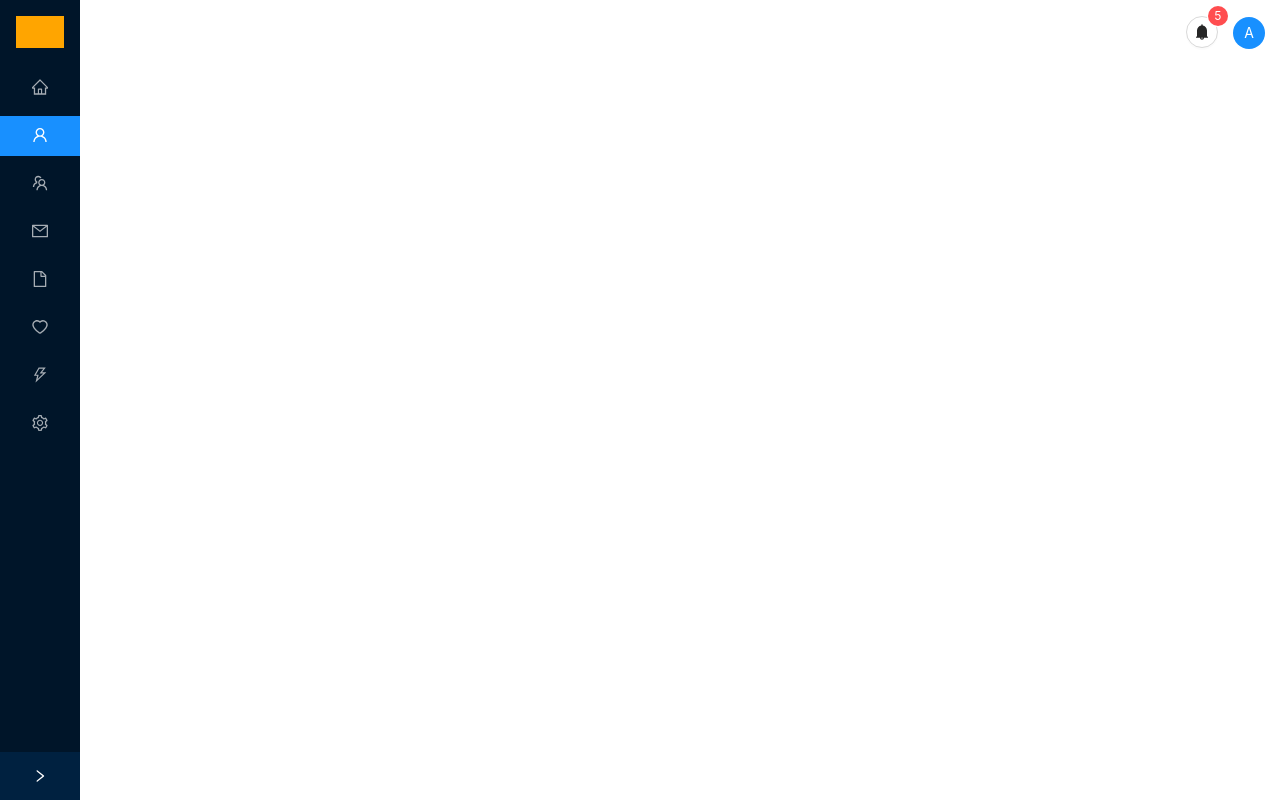
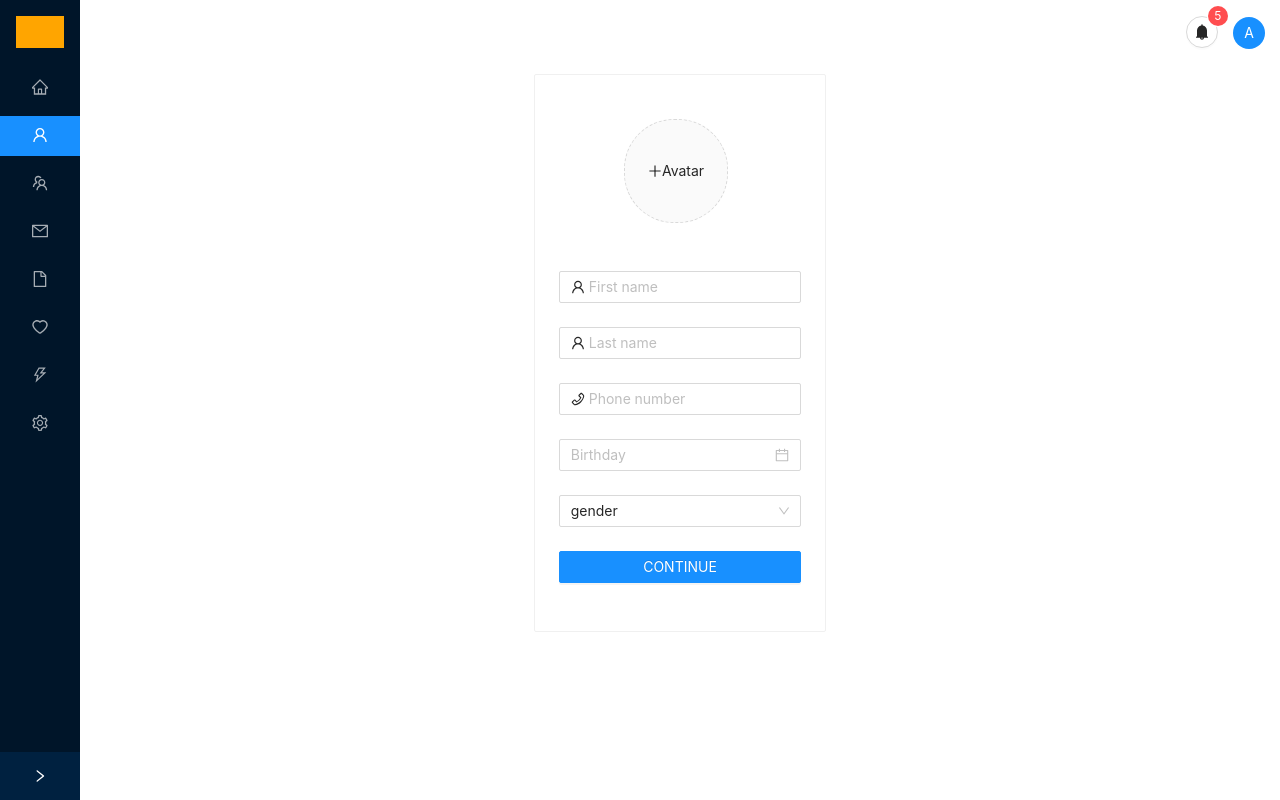
Before and after one commit to 2train-net/2train-ui, a React (Create React App) app: page /home in a window 1280 px wide. Both pictures are taken after a click on the item "Profile". Built offline with nearby package versions, Linux system fonts and the light colour scheme.

Commit message:
feat(auth): add profile form

```diff
--- a/src/app.component.tsx
+++ b/src/app.component.tsx
@@ -3,10 +3,10 @@ import { Route, Redirect } from 'react-router-dom';
 
 import Navigation from 'modules/navigation/navigation.module';
 import Home from 'modules/home/home.module';
-import { Login, Register } from 'modules/auth/auth.module';
+import { Login, Register, Profile } from 'modules/auth/auth.module';
 import WorkoutRoutine, { WorkoutRoutineProvider } from 'modules/workout-routine/workout-routine.module';
 
-import { ROOT, HOME, WORKOUT_ROUTINES, LOGIN, REGISTER } from 'shared/routes';
+import { ROOT, HOME, WORKOUT_ROUTINES, LOGIN, REGISTER, PROFILE } from 'shared/routes';
 
 import './app.css';
 
@@ -22,6 +22,7 @@ const App: FC = () => {
       </WorkoutRoutineProvider>
       <Route exact path={LOGIN} component={Login} />
       <Route exact path={REGISTER} component={Register} />
+      <Route exact path={PROFILE} component={Profile} />
     </Navigation>
   );
 };
--- a/src/modules/auth/auth.module.ts
+++ b/src/modules/auth/auth.module.ts
@@ -1,4 +1,5 @@
 import Login from './login/login.component';
 import Register from './register/register.component';
+import Profile from './profile/profile.component';
 
-export { Login, Register };
+export { Login, Register, Profile };
--- /dev/null
+++ b/src/modules/auth/profile/profile.component.tsx
@@ -0,0 +1,85 @@
+import React, { FC, useState } from 'react';
+
+import { Form, Input, Button, Card, Row, Col, Select, DatePicker, Upload } from 'antd';
+import { UserOutlined, PhoneOutlined, PlusOutlined } from '@ant-design/icons';
+
+import userStyles from './profile.style';
+import { UploadChangeParam } from 'antd/lib/upload';
+
+const { Item } = Form;
+const { Option } = Select;
+
+const Register: FC = () => {
+  const classes = userStyles();
+  const [avatar, setAvatar] = useState('');
+
+  const getBase64 = (file: Blob, callback: (avatar: string | ArrayBuffer | null) => void) => {
+    const reader = new FileReader();
+    reader.addEventListener('load', () => callback(reader.result));
+    reader.readAsDataURL(file);
+  };
+
+  const onUpload = (info: UploadChangeParam<any>) => {
+    getBase64(info.file, image => {
+      if (image && typeof image === 'string') {
+        setAvatar(image);
+      }
+    });
+  };
+
+  return (
+    <Row className={classes.root}>
+      <Col xs={6} offset={9}>
+        <Card bordered={true}>
+          <Form name="normal_profile" initialValues={{ remember: true }}>
+            <Item className="profile-form-title">
+              <Upload
+                name="avatar"
+                listType="picture-card"
+                className="avatar-uploader"
+                onChange={onUpload}
+                showUploadList={false}
+                beforeUpload={() => false}
+              >
+                {avatar ? (
+                  <img src={avatar} alt="avatar" />
+                ) : (
+                  <>
+                    <PlusOutlined />
+                    <p>Avatar</p>
+                  </>
+                )}
+              </Upload>
+            </Item>
+
+            <Item name="firstName" rules={[{ required: true, message: 'Please input your first name!' }]}>
+              <Input prefix={<UserOutlined />} placeholder="First name" />
+            </Item>
+            <Item name="lastName" rules={[{ required: true, message: 'Please input your last name!' }]}>
+              <Input prefix={<UserOutlined />} placeholder="Last name" />
+            </Item>
+            <Item name="phone" rules={[{ required: true, message: 'Please input your phone number!' }]}>
+              <Input prefix={<PhoneOutlined />} placeholder="Phone number" />
+            </Item>
+            <Item name="birthday" rules={[{ required: true, message: 'Please input your birthday!' }]}>
+              <DatePicker onChange={console.log} style={{ width: '100%' }} placeholder="Birthday" />
+            </Item>
+            <Item name="gender" rules={[{ message: 'Please input your gender!' }]}>
+              <Select defaultValue="gender">
+                <Option value="gym">Male</Option>
+                <Option value="trainer">Female</Option>
+              </Select>
+            </Item>
+            <Item className="submit-button">
+              <Button type="primary" htmlType="submit" block>
+                CONTINUE
+              </Button>
+            </Item>
+          </Form>
+        </Card>
+      </Col>
+    </Row>
+  );
+};
+
+export default Register;
--- /dev/null
+++ b/src/modules/auth/profile/profile.style.ts
@@ -0,0 +1,23 @@
+import { createUseStyles } from 'react-jss';
+
+export default createUseStyles({
+  root: {
+    '& .profile-form-title': {
+      textAlign: 'center',
+      margin: {
+        top: 20,
+        bottom: 40
+      }
+    },
+    '& .avatar-uploader': {
+      display: 'flex',
+      justifyContent: 'center',
+      '& div:first-child , img': {
+        borderRadius: 50
+      },
+      '& img': {
+        width: '100%'
+      }
+    }
+  }
+});
```
